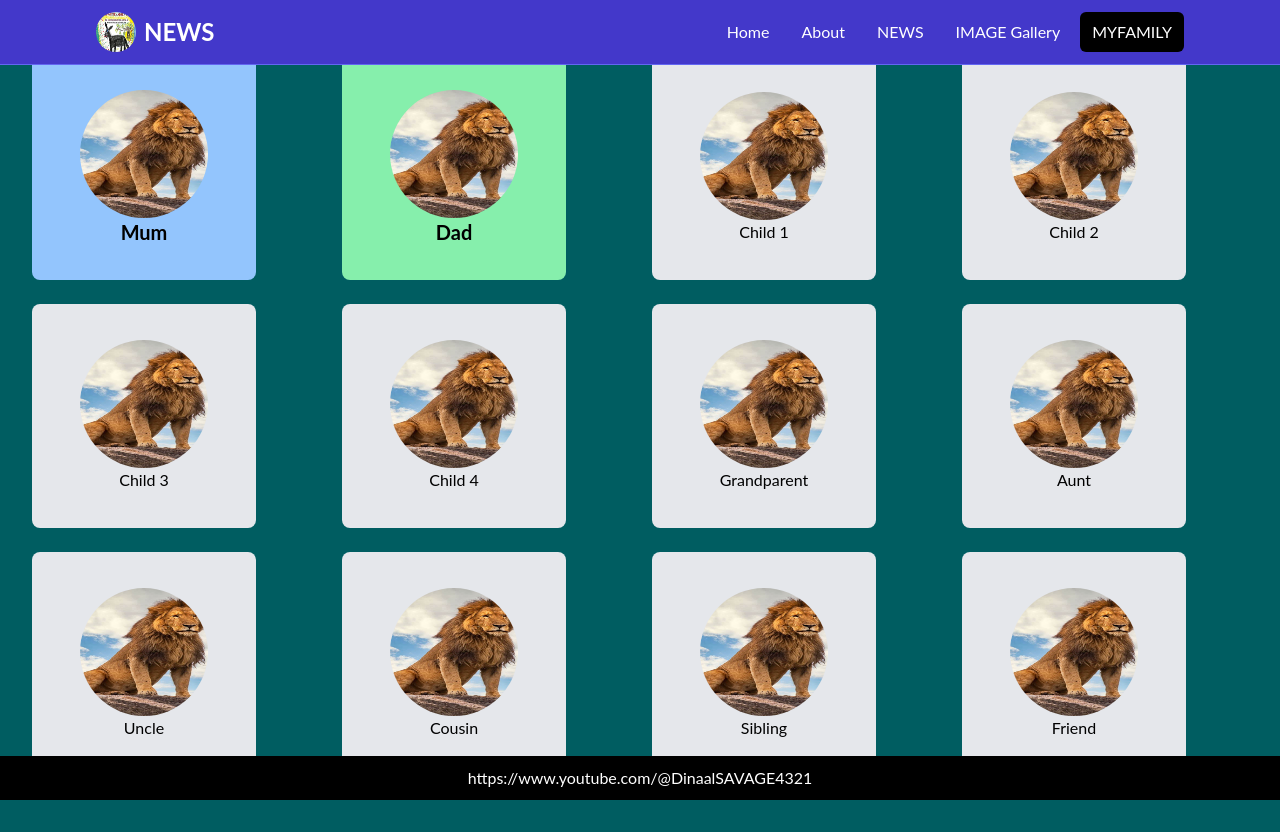
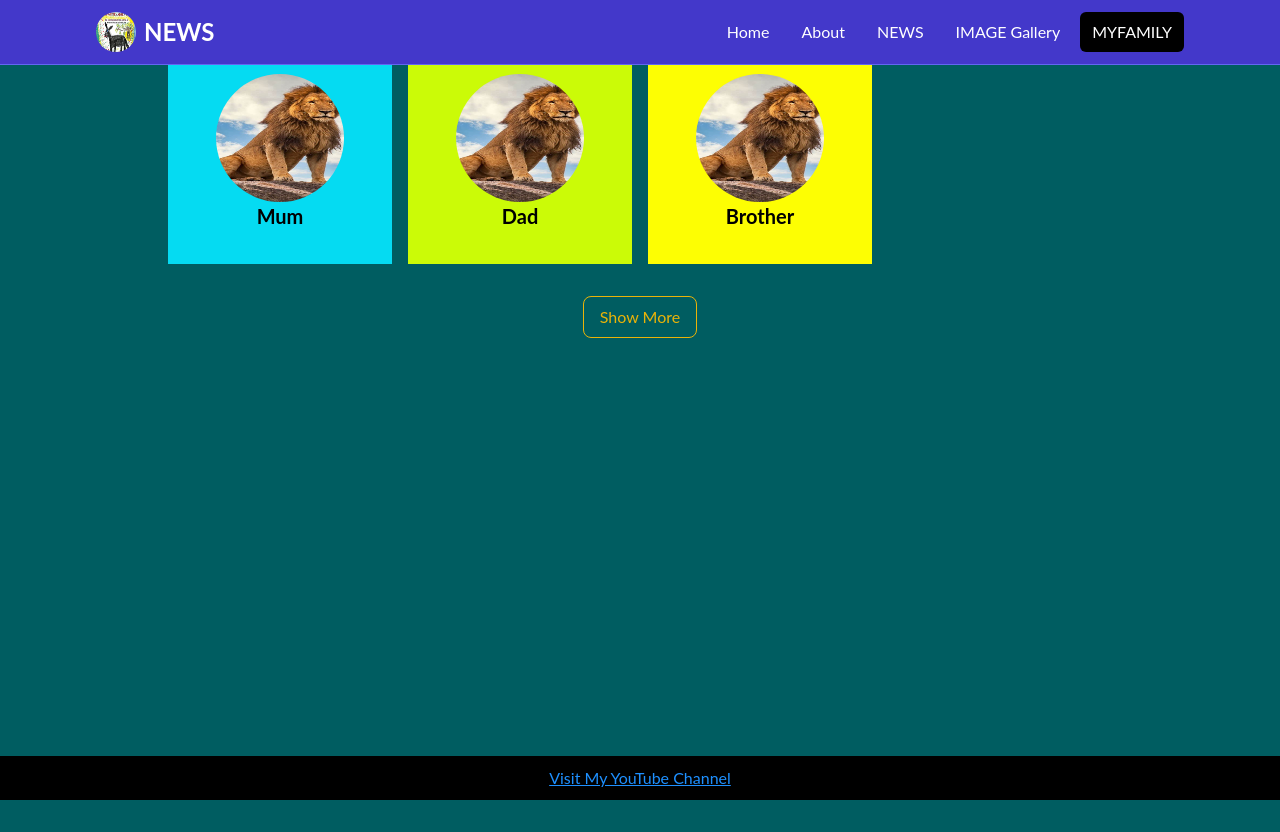
Before and after one commit to VIN-1927/schoolweb, a React (Vite) app: page /family in a window 1280 px wide. After the commit the page ends 800 px from the top, so only its background shows below. Built offline with nearby package versions, Linux system fonts and the light colour scheme.

Commit message:
slice cards

```diff
--- a/src/components/Footer.jsx
+++ b/src/components/Footer.jsx
@@ -1,6 +1,9 @@
 import React from 'react';
 
 const Footer = () => {
+  const handleClick = () => {
+    window.open("https://www.youtube.com/@DinaalSAVAGE4321")
+  }
   return (
     <footer style={{
       backgroundColor: 'black',
@@ -11,7 +14,10 @@ const Footer = () => {
       bottom: 0,
       width: '100%'
     }}>
-<h3>https://www.youtube.com/@DinaalSAVAGE4321</h3>
+<h3 onClick={handleClick} style={{textDecoration:'underline', color:'#1e90ff', cursor:'pointer', transition:'color 0.3s ease'}}
+onMouseEnter={(event) => event.target.style.color='red'}
+onMouseLeave={(event ) =>event.target.style.color = '#1e90ff'}
+> Visit My YouTube Channel</h3>
     </footer>
   );
 }
--- a/src/pages/MyFamily.jsx
+++ b/src/pages/MyFamily.jsx
@@ -1,57 +1,89 @@
-import React from 'react';
-import Lion from '../assets/images/lion.jpeg';
+import React, { useState } from "react";
+import MumImg from "../assets/images/lion.jpeg";
+import DadImg from "../assets/images/lion.jpeg";
+import BrotherImg from "../assets/images/lion.jpeg";
+import SisterImg from "../assets/images/lion.jpeg";
+import GrandMotherImg from "../assets/images/lion.jpeg";
+import GrandFatherImg from "../assets/images/lion.jpeg";
+import GrandMumImg from "../assets/images/lion.jpeg";
+import GrandDadImg from "../assets/images/lion.jpeg";
+import AuntyImg from "../assets/images/lion.jpeg";
+import UncleImg from "../assets/images/lion.jpeg";
+import CousungImg from "../assets/images/lion.jpeg";
+import Pet1Img from "../assets/images/lion.jpeg";
+import Pet2Img from "../assets/images/lion.jpeg";
 
 const MyFamily = () => {
+  const [showAllPhotos, setShowAllPhotos] = useState(false);
+
+  const familyMembers = [
+    { name: "Mum", image: MumImg, style: { backgroundColor: "#05dbf2" } },
+    { name: "Dad", image: DadImg, style: { backgroundColor: "#cbfb07" } },
+    {
+      name: "Brother",
+      image: BrotherImg,
+      style: { backgroundColor: "#fdfe03" },
+    },
+    { name: "Sister", image: SisterImg, style: { backgroundColor: "#aaf0d1" } },
+    {
+      name: "GrandMother",
+      image: GrandMotherImg,
+      style: { backgroundColor: "#e326ab" },
+    },
+    {
+      name: "GrandFather",
+      image: GrandFatherImg,
+      style: { backgroundColor: "#fbf8fb" },
+    },
+    {
+      name: "GrandMum",
+      image: GrandMumImg,
+      style: { backgroundColor: "#00fecc" },
+    },
+    {
+      name: "GrandDad",
+      image: GrandDadImg,
+      style: { backgroundColor: "#00adf9" },
+    },
+
+    { name: "Aunty", image: AuntyImg, style: { backgroundColor: "#f7e90e" } },
+    { name: "Uncle", image: UncleImg, style: { backgroundColor: "#00adf9" } },
+    {
+      name: "Cousin",
+      image: CousungImg,
+      style: { backgroundColor: "#8400ff" },
+    },
+    { name: "Cat", image: Pet1Img, style: { backgroundColor: "#ec0d88" } },
+    { name: "Dog", image: Pet2Img, style: { backgroundColor: "#fda7a7" } },
+  ];
+  const displayedMembers = showAllPhotos
+    ? familyMembers
+    : familyMembers.slice(0, 3);
   return (
-    <div className="grid grid-cols-4 grid-rows-3 gap-2 p-4 md:gap-4 md:p-6 lg:gap-6 lg:p-8 mt-6 mb-6">
-      <div className="flex flex-col items-center justify-center bg-blue-300 p-4 rounded-lg text-xl font-bold w-40 h-40 md:w-48 md:h-48 lg:w-56 lg:h-56">
-        <img src={Lion} alt="Mum" className="w-32 h-32 rounded-full" />
-        Mum
+    <div className="flex flex-col items-center mt-6 mb-16">
+      <div className="grid grid-cols-3 md:grid-cols-4 gap-4 p-4">
+        {displayedMembers.map((member, index) => (
+          <div
+            key={index}
+            style={member.style}
+            className={`flex flex-col items-center justify-center ${member.backgroundColor}rounded-lg text-xl font-bold w-40 h-40 md:w-48 md:h-48 lg:w-56 lg:h-56`}
+          >
+            <img
+              src={member.image}
+              alt={member.name}
+              className="w-32 h-32 rounded-full"
+            />
+
+            {member.name}
+          </div>
+        ))}
       </div>
-      <div className="flex flex-col items-center justify-center bg-green-300 p-4 rounded-lg text-xl font-bold w-40 h-40 md:w-48 md:h-48 lg:w-56 lg:h-56">
-        <img src={Lion} alt="Dad" className="w-32 h-32 rounded-full" />
-        Dad
-      </div>
-      <div className="flex flex-col items-center justify-center bg-gray-200 p-4 rounded-lg w-40 h-40 md:w-48 md:h-48 lg:w-56 lg:h-56">
-        <img src={Lion} alt="lion1" className="w-32 h-32 rounded-full" />
-        Child 1
-      </div>
-      <div className="flex flex-col items-center justify-center bg-gray-200 p-4 rounded-lg w-40 h-40 md:w-48 md:h-48 lg:w-56 lg:h-56">
-        <img src={Lion} alt="lion2" className="w-32 h-32 rounded-full" />
-        Child 2
-      </div>
-      <div className="flex flex-col items-center justify-center bg-gray-200 p-4 rounded-lg w-40 h-40 md:w-48 md:h-48 lg:w-56 lg:h-56">
-        <img src={Lion} alt="lion 3" className="w-32 h-32 rounded-full" />
-        Child 3
-      </div>
-      <div className="flex flex-col items-center justify-center bg-gray-200 p-4 rounded-lg w-40 h-40 md:w-48 md:h-48 lg:w-56 lg:h-56">
-        <img src={Lion} alt="lion" className="w-32 h-32 rounded-full" />
-        Child 4
-      </div>
-      <div className="flex flex-col items-center justify-center bg-gray-200 p-4 rounded-lg w-40 h-40 md:w-48 md:h-48 lg:w-56 lg:h-56">
-        <img src={Lion} alt="Grandparent" className="w-32 h-32 rounded-full" />
-        Grandparent
-      </div>
-      <div className="flex flex-col items-center justify-center bg-gray-200 p-4 rounded-lg w-40 h-40 md:w-48 md:h-48 lg:w-56 lg:h-56">
-        <img src={Lion} alt="lion5" className="w-32 h-32 rounded-full" />
-        Aunt
-      </div>
-      <div className="flex flex-col items-center justify-center bg-gray-200 p-4 rounded-lg w-40 h-40 md:w-48 md:h-48 lg:w-56 lg:h-56">
-        <img src={Lion} alt="Uncle" className="w-32 h-32 rounded-full" />
-        Uncle
-      </div>
-      <div className="flex flex-col items-center justify-center bg-gray-200 p-4 rounded-lg w-40 h-40 md:w-48 md:h-48 lg:w-56 lg:h-56">
-        <img src={Lion} alt="Cousin" className="w-32 h-32 rounded-full" />
-        Cousin
-      </div>
-      <div className="flex flex-col items-center justify-center bg-gray-200 p-4 rounded-lg w-40 h-40 md:w-48 md:h-48 lg:w-56 lg:h-56">
-        <img src={Lion} alt="Sibling" className="w-32 h-32 rounded-full" />
-        Sibling
-      </div>
-      <div className="flex flex-col items-center justify-center bg-gray-200 p-4 rounded-lg w-40 h-40 md:w-48 md:h-48 lg:w-56 lg:h-56">
-        <img src={Lion} alt="Friend" className="w-32 h-32 rounded-full" />
-        Friend
-      </div>
+      <button
+        onClick={() => setShowAllPhotos((prev) => !prev)}
+        className="mt-4 px-4 py-2 text-yellow-500 border border-yellow-500 rounded-lg hover:text-red-500"
+      >
+        {showAllPhotos ? "Show Less" : "Show More"}
+      </button>
     </div>
   );
 };
--- /dev/null
+++ b/src/pages/MyFamily1.jsx
@@ -0,0 +1,67 @@
+import React, { useState} from 'react';
+import Lion from '../assets/images/lion.jpeg';
+
+const MyFamily = () => {
+const [showAllPhotos, setShowAllPhotos] =useState(false)
+
+    if (!showAllPhotos){
+      img = img.substring(0,3) + '...';
+    }
+  return (
+    <div className="grid grid-cols-4 grid-rows-3 gap-2 p-4 md:gap-4 md:p-6 lg:gap-6 lg:p-8 mt-6 mb-6">
+      <div className="flex flex-col items-center justify-center bg-blue-300 p-4 rounded-lg text-xl font-bold w-40 h-40 md:w-48 md:h-48 lg:w-56 lg:h-56">
+        <img src={Lion} alt="Mum" className="w-32 h-32 rounded-full" />
+        Mum
+      </div>
+      <div className="flex flex-col items-center justify-center bg-green-300 p-4 rounded-lg text-xl font-bold w-40 h-40 md:w-48 md:h-48 lg:w-56 lg:h-56">
+        <img src={Lion} alt="Dad" className="w-32 h-32 rounded-full" />
+        Dad
+      </div>
+      <div className="flex flex-col items-center justify-center bg-gray-200 p-4 rounded-lg w-40 h-40 md:w-48 md:h-48 lg:w-56 lg:h-56">
+        <img src={Lion} alt="lion1" className="w-32 h-32 rounded-full" />
+        Child 1
+      </div>
+      <div className="flex flex-col items-center justify-center bg-gray-200 p-4 rounded-lg w-40 h-40 md:w-48 md:h-48 lg:w-56 lg:h-56">
+        <img src={Lion} alt="lion2" className="w-32 h-32 rounded-full" />
+        Child 2
+      </div>
+      <div className="flex flex-col items-center justify-center bg-gray-200 p-4 rounded-lg w-40 h-40 md:w-48 md:h-48 lg:w-56 lg:h-56">
+        <img src={Lion} alt="lion 3" className="w-32 h-32 rounded-full" />
+        Child 3
+      </div>
+      <div className="flex flex-col items-center justify-center bg-gray-200 p-4 rounded-lg w-40 h-40 md:w-48 md:h-48 lg:w-56 lg:h-56">
+        <img src={Lion} alt="lion" className="w-32 h-32 rounded-full" />
+        Child 4
+      </div>
+      <div className="flex flex-col items-center justify-center bg-gray-200 p-4 rounded-lg w-40 h-40 md:w-48 md:h-48 lg:w-56 lg:h-56">
+        <img src={Lion} alt="Grandparent" className="w-32 h-32 rounded-full" />
+        Grandparent
+      </div>
+      <div className="flex flex-col items-center justify-center bg-gray-200 p-4 rounded-lg w-40 h-40 md:w-48 md:h-48 lg:w-56 lg:h-56">
+        <img src={Lion} alt="lion5" className="w-32 h-32 rounded-full" />
+        Aunt
+      </div>
+      <div className="flex flex-col items-center justify-center bg-gray-200 p-4 rounded-lg w-40 h-40 md:w-48 md:h-48 lg:w-56 lg:h-56">
+        <img src={Lion} alt="Uncle" className="w-32 h-32 rounded-full" />
+        Uncle
+      </div>
+      <div className="flex flex-col items-center justify-center bg-gray-200 p-4 rounded-lg w-40 h-40 md:w-48 md:h-48 lg:w-56 lg:h-56">
+        <img src={Lion} alt="Cousin" className="w-32 h-32 rounded-full" />
+        Cousin
+      </div>
+      <div className="flex flex-col items-center justify-center bg-gray-200 p-4 rounded-lg w-40 h-40 md:w-48 md:h-48 lg:w-56 lg:h-56">
+        <img src={Lion} alt="Sibling" className="w-32 h-32 rounded-full" />
+        Sibling
+      </div>
+      <div className="flex flex-col items-center justify-center bg-gray-200 p-4 rounded-lg w-40 h-40 md:w-48 md:h-48 lg:w-56 lg:h-56">
+        <img src={Lion} alt="Friend" className="w-32 h-32 rounded-full" />
+        Friend
+      </div>
+      <button onClick={(setShowAllPhotos) => ((currentState) => !currentState) }className='"text-yellow-500 mb-5 hover:text-red-100'>
+  {showAllPhotos ? "less" : "more"}
+      </button>
+    </div>
+  );
+};
+
+export default MyFamily;
```
